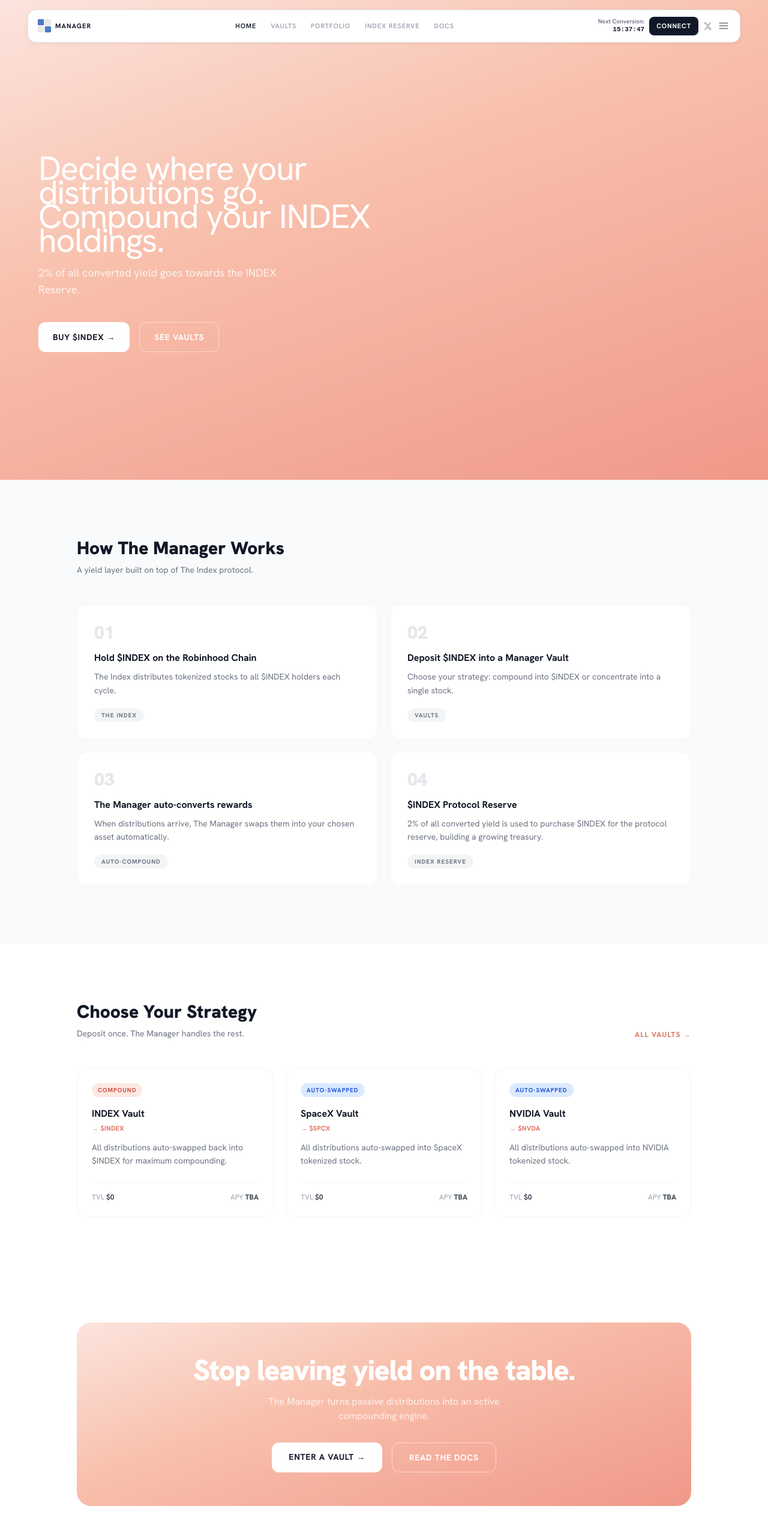
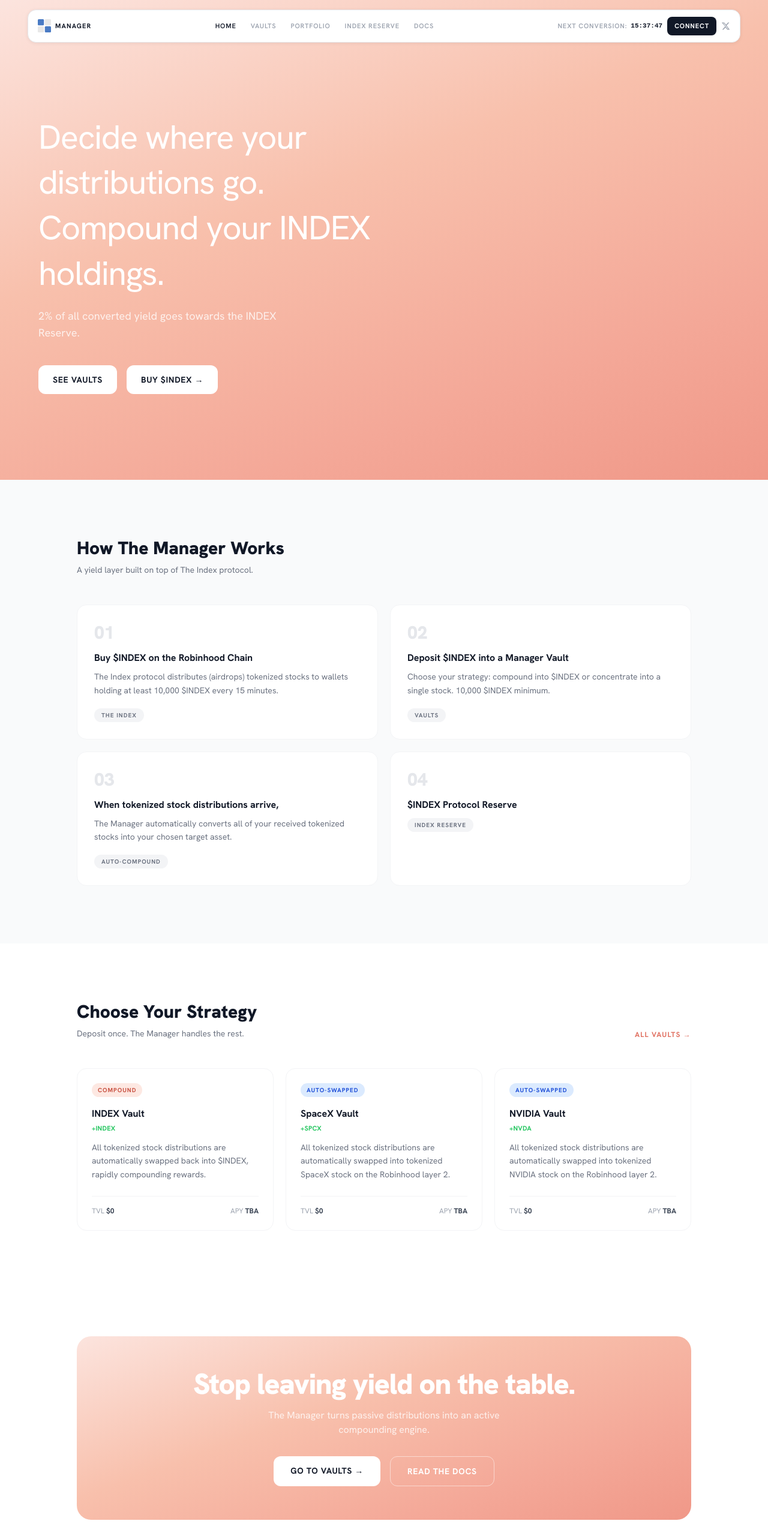
Before and after one commit to pepper-mt4u/the-manager, a React (Vite) app: page / in a window 1280 px wide. Shown: the top 2566 px of the page at 60% size. Built offline with nearby package versions, Linux system fonts and the light colour scheme.

Commit message:
Dan changes: green targets, card accumulated row, button order/style, steps copy, vault descriptions, CTA copy; navbar countdown responsive, hamburger desktop fix

```diff
--- a/src/components/Navbar.jsx
+++ b/src/components/Navbar.jsx
@@ -180,8 +180,15 @@ export default function Navbar() {
             flexShrink: 0,
           }}
         >
-          {/* Countdown — 2 lines */}
-          <div style={{ display: 'flex', flexDirection: 'column', alignItems: 'flex-end', lineHeight: 1.25 }}>
+          {/* Countdown — desktop: single line, uppercase, nav-link style */}
+          <div className="hidden lg:flex items-center gap-1.5">
+            <span style={{ fontSize: '11px', fontWeight: 600, letterSpacing: '0.08em', color: '#9ca3af', whiteSpace: 'nowrap' }}>NEXT CONVERSION:</span>
+            <span style={{ fontSize: '11px', fontWeight: 700, color: '#111827', fontFamily: 'monospace' }}>
+              <Countdown />
+            </span>
+          </div>
+          {/* Countdown — mobile: 2 lines */}
+          <div className="flex lg:hidden flex-col items-end" style={{ lineHeight: 1.25 }}>
             <span style={{ fontSize: '10px', fontWeight: 600, color: '#6b7280', whiteSpace: 'nowrap' }}>Next Conversion:</span>
             <span style={{ fontSize: '11px', fontWeight: 700, color: '#111827', fontFamily: 'monospace' }}>
               <Countdown />
@@ -212,11 +219,11 @@ export default function Navbar() {
             <XIcon />
           </a>
 
-          {/* Hamburger — mobile only */}
+          {/* Hamburger — mobile only (no display in inline style so lg:hidden works) */}
           <button
             className="lg:hidden"
             onClick={() => setMobileMenuOpen(o => !o)}
-            style={{ color: '#6b7280', background: 'none', border: 'none', cursor: 'pointer', display: 'flex', alignItems: 'center', padding: '2px' }}
+            style={{ color: '#6b7280', background: 'none', border: 'none', cursor: 'pointer', padding: '2px', lineHeight: 0 }}
             aria-label="Menu"
           >
             {mobileMenuOpen ? <CloseIcon /> : <MenuIcon />}
--- a/src/pages/Home.jsx
+++ b/src/pages/Home.jsx
@@ -9,6 +9,9 @@ const stocks = [
   { ticker: 'GOOGL', name: 'Alphabet', amount: '+$4.75',  color: '#4285f4' },
   { ticker: 'SPCX', name: 'SpaceX',   amount: '+$3.93',  color: '#005288' },
 ]
+
+const GREEN = '#22c55e'
+const NVDA_GREEN = '#76b900'
 
 function HeroCard() {
   const [mode, setMode] = useState('compound')
@@ -25,11 +28,13 @@ function HeroCard() {
     return () => clearInterval(id)
   }, [])
 
-  const isCompound = mode === 'compound'
-  const target      = isCompound ? 'INDEX' : 'NVDA'
-  const targetColor = isCompound ? '#e07060' : '#76b900'
-  const label       = isCompound ? 'Auto-Compounding' : 'Auto-Concentrating'
-  const totalLabel  = isCompound ? 'TOTAL COMPOUNDED' : 'TOTAL CONCENTRATED'
+  const isCompound   = mode === 'compound'
+  const target       = isCompound ? 'INDEX' : 'NVDA'
+  const targetColor  = isCompound ? GREEN : NVDA_GREEN
+  const label        = isCompound ? 'Auto-Compounding' : 'Auto-Concentrating'
+  const totalLabel   = isCompound ? 'TOTAL COMPOUNDED' : 'TOTAL CONCENTRATED'
+  const accumLabel   = isCompound ? 'INDEX Accumulated' : 'NVDA Accumulated'
+  const accumValue   = isCompound ? '1,247 INDEX' : '0.38 NVDA'
 
   return (
     <div className="bg-white rounded-3xl card-shadow overflow-hidden w-full lg:w-[480px]">
@@ -43,10 +48,7 @@ function HeroCard() {
         <span className="text-base font-bold tracking-widest text-gray-800 uppercase">The Manager</span>
       </div>
 
-      <div
-        className="px-7 pt-5 pb-2"
-        style={{ opacity: visible ? 1 : 0, transition: 'opacity 0.35s ease' }}
-      >
+      <div className="px-7 pt-5 pb-2" style={{ opacity: visible ? 1 : 0, transition: 'opacity 0.35s ease' }}>
         <p className="text-[11px] font-semibold tracking-widest text-gray-400 uppercase mb-1">{label}</p>
         <p className="text-xs text-gray-400 mb-4">
           All distributions →{' '}
@@ -76,17 +78,14 @@ function HeroCard() {
         </div>
       </div>
 
-      <div
-        className="mx-7 my-4 p-4 bg-gray-50 rounded-2xl"
-        style={{ opacity: visible ? 1 : 0, transition: 'opacity 0.35s ease' }}
-      >
+      <div className="mx-7 my-4 p-4 bg-gray-50 rounded-2xl" style={{ opacity: visible ? 1 : 0, transition: 'opacity 0.35s ease' }}>
         <div className="flex justify-between items-center">
           <p className="text-[10px] font-semibold tracking-widest text-gray-400 uppercase">{totalLabel}</p>
           <p className="text-base font-bold text-gray-900">$38.57</p>
         </div>
-        <div className="flex justify-between items-center mt-1" style={{ opacity: isCompound ? 0 : 1, transition: 'opacity 0.35s ease' }}>
-          <p className="text-[10px] font-semibold tracking-widest text-gray-400 uppercase">NVDA Accumulated</p>
-          <p className="text-sm font-bold" style={{ color: '#76b900' }}>0.38 NVDA</p>
+        <div className="flex justify-between items-center mt-1">
+          <p className="text-[10px] font-semibold tracking-widest text-gray-400 uppercase">{accumLabel}</p>
+          <p className="text-sm font-bold" style={{ color: GREEN }}>{accumValue}</p>
         </div>
       </div>
     </div>
@@ -96,26 +95,26 @@ function HeroCard() {
 const processSteps = [
   {
     n: '01',
-    title: 'Hold $INDEX on the Robinhood Chain',
-    body: 'The Index distributes tokenized stocks to all $INDEX holders each cycle.',
+    title: 'Buy $INDEX on the Robinhood Chain',
+    body: 'The Index protocol distributes (airdrops) tokenized stocks to wallets holding at least 10,000 $INDEX every 15 minutes.',
     tag: 'THE INDEX',
   },
   {
     n: '02',
     title: 'Deposit $INDEX into a Manager Vault',
-    body: 'Choose your strategy: compound into $INDEX or concentrate into a single stock.',
+    body: 'Choose your strategy: compound into $INDEX or concentrate into a single stock. 10,000 $INDEX minimum.',
     tag: 'VAULTS',
   },
   {
     n: '03',
-    title: 'The Manager auto-converts rewards',
-    body: 'When distributions arrive, The Manager swaps them into your chosen asset automatically.',
+    title: 'When tokenized stock distributions arrive,',
+    body: 'The Manager automatically converts all of your received tokenized stocks into your chosen target asset.',
     tag: 'AUTO-COMPOUND',
   },
   {
     n: '04',
     title: '$INDEX Protocol Reserve',
-    body: '2% of all converted yield is used to purchase $INDEX for the protocol reserve, building a growing treasury.',
+    body: null,
     tag: 'INDEX RESERVE',
   },
 ]
@@ -123,8 +122,8 @@ const processSteps = [
 const vaultPreviews = [
   {
     name: 'INDEX Vault',
-    target: '$INDEX',
-    desc: 'All distributions auto-swapped back into $INDEX for maximum compounding.',
+    target: '+INDEX',
+    desc: 'All tokenized stock distributions are automatically swapped back into $INDEX, rapidly compounding rewards.',
     apy: 'TBA',
     tvl: '$0',
     tag: 'COMPOUND',
@@ -132,8 +131,8 @@ const vaultPreviews = [
   },
   {
     name: 'SpaceX Vault',
-    target: '$SPCX',
-    desc: 'All distributions auto-swapped into SpaceX tokenized stock.',
+    target: '+SPCX',
+    desc: 'All tokenized stock distributions are automatically swapped into tokenized SpaceX stock on the Robinhood layer 2.',
     apy: 'TBA',
     tvl: '$0',
     tag: 'AUTO-SWAPPED',
@@ -141,8 +140,8 @@ const vaultPreviews = [
   },
   {
     name: 'NVIDIA Vault',
-    target: '$NVDA',
-    desc: 'All distributions auto-swapped into NVIDIA tokenized stock.',
+    target: '+NVDA',
+    desc: 'All tokenized stock distributions are automatically swapped into tokenized NVIDIA stock on the Robinhood layer 2.',
     apy: 'TBA',
     tvl: '$0',
     tag: 'AUTO-SWAPPED',
@@ -157,27 +156,30 @@ export default function Home() {
       <section className="hero-gradient min-h-screen pt-28 pb-16 px-5 flex items-center overflow-x-hidden">
         <div className="max-w-6xl mx-auto w-full flex flex-col lg:flex-row items-center gap-10 lg:gap-12">
           <div className="flex-1 text-white">
-            <h1 className="text-3xl sm:text-4xl lg:text-[56px] font-normal leading-[1.25] tracking-tight mb-5 max-w-xl">
+            <h1
+              className="text-3xl sm:text-4xl lg:text-[56px] font-normal tracking-tight mb-5 max-w-xl"
+              style={{ lineHeight: 1.35 }}
+            >
               Decide where your distributions go.<br />Compound your INDEX holdings.
             </h1>
             <p className="text-white/80 text-base sm:text-lg mb-5 sm:mb-10 max-w-md leading-relaxed">
               2% of all converted yield goes towards the INDEX Reserve.
             </p>
             <div className="flex flex-wrap gap-4">
+              <Link
+                to="/vaults"
+                className="bg-white text-gray-900 font-bold text-sm tracking-wider px-6 py-3.5 rounded-xl hover:bg-gray-100 transition-colors"
+              >
+                SEE VAULTS
+              </Link>
               <a
                 href="https://theindex.finance/#/swap"
                 target="_blank"
                 rel="noopener noreferrer"
-                className="bg-white text-gray-900 font-bold text-sm tracking-wider px-6 py-3.5 rounded-xl hover:bg-gray-100 transition-colors flex items-center gap-2"
+                className="bg-white text-gray-900 font-bold text-sm tracking-wider px-6 py-3.5 rounded-xl hover:bg-gray-100 transition-colors"
               >
                 BUY $INDEX →
               </a>
-              <Link
-                to="/vaults"
-                className="border border-white/50 text-white font-bold text-sm tracking-wider px-6 py-3.5 rounded-xl hover:bg-white/10 transition-colors"
-              >
-                SEE VAULTS
-              </Link>
             </div>
           </div>
 
@@ -197,7 +199,9 @@ export default function Home() {
               <div key={step.n} className="bg-white rounded-2xl p-7 border border-gray-100">
                 <span className="text-3xl font-black text-gray-200 block mb-3">{step.n}</span>
                 <h3 className="font-bold text-gray-900 text-base mb-2">{step.title}</h3>
-                <p className="text-sm text-gray-500 leading-relaxed mb-4">{step.body}</p>
+                {step.body && (
+                  <p className="text-sm text-gray-500 leading-relaxed mb-4">{step.body}</p>
+                )}
                 <span className="inline-block text-[10px] font-bold tracking-widest text-gray-500 bg-gray-100 px-3 py-1 rounded-full">
                   {step.tag}
                 </span>
@@ -215,24 +219,21 @@ export default function Home() {
               <h2 className="text-3xl font-black text-gray-900 mb-2">Choose Your Strategy</h2>
               <p className="text-gray-500 text-sm">Deposit once. The Manager handles the rest.</p>
             </div>
-            <Link
-              to="/vaults"
-              className="text-xs font-bold tracking-widest text-coral-600 hover:text-coral-700 transition-colors"
-            >
+            <Link to="/vaults" className="text-xs font-bold tracking-widest text-coral-600 hover:text-coral-700 transition-colors">
               ALL VAULTS →
             </Link>
           </div>
 
           <div className="grid sm:grid-cols-3 gap-5">
             {vaultPreviews.map((v) => (
-              <div key={v.name} className="border border-gray-100 rounded-2xl p-6 hover:border-coral-200 transition-colors group">
+              <div key={v.name} className="border border-gray-100 rounded-2xl p-6 hover:border-green-200 transition-colors">
                 <div className="flex items-center justify-between mb-4">
                   <span className={`text-[10px] font-bold tracking-widest px-2.5 py-1 rounded-full ${v.tagColor}`}>
                     {v.tag}
                   </span>
                 </div>
                 <h3 className="font-bold text-gray-900 text-base mb-1">{v.name}</h3>
-                <p className="text-[11px] font-bold text-coral-600 mb-3 tracking-wide">→ {v.target}</p>
+                <p className="text-[11px] font-bold mb-3 tracking-wide" style={{ color: GREEN }}>{v.target}</p>
                 <p className="text-sm text-gray-500 leading-relaxed mb-6">{v.desc}</p>
                 <div className="flex justify-between text-xs text-gray-400 border-t border-gray-100 pt-4">
                   <span>TVL <strong className="text-gray-700">{v.tvl}</strong></span>
@@ -259,7 +260,7 @@ export default function Home() {
                 to="/vaults"
                 className="bg-white text-gray-900 font-bold text-sm tracking-wider px-7 py-3.5 rounded-xl hover:bg-gray-100 transition-colors"
               >
-                ENTER A VAULT →
+                GO TO VAULTS →
               </Link>
               <Link
                 to="/docs"
```
